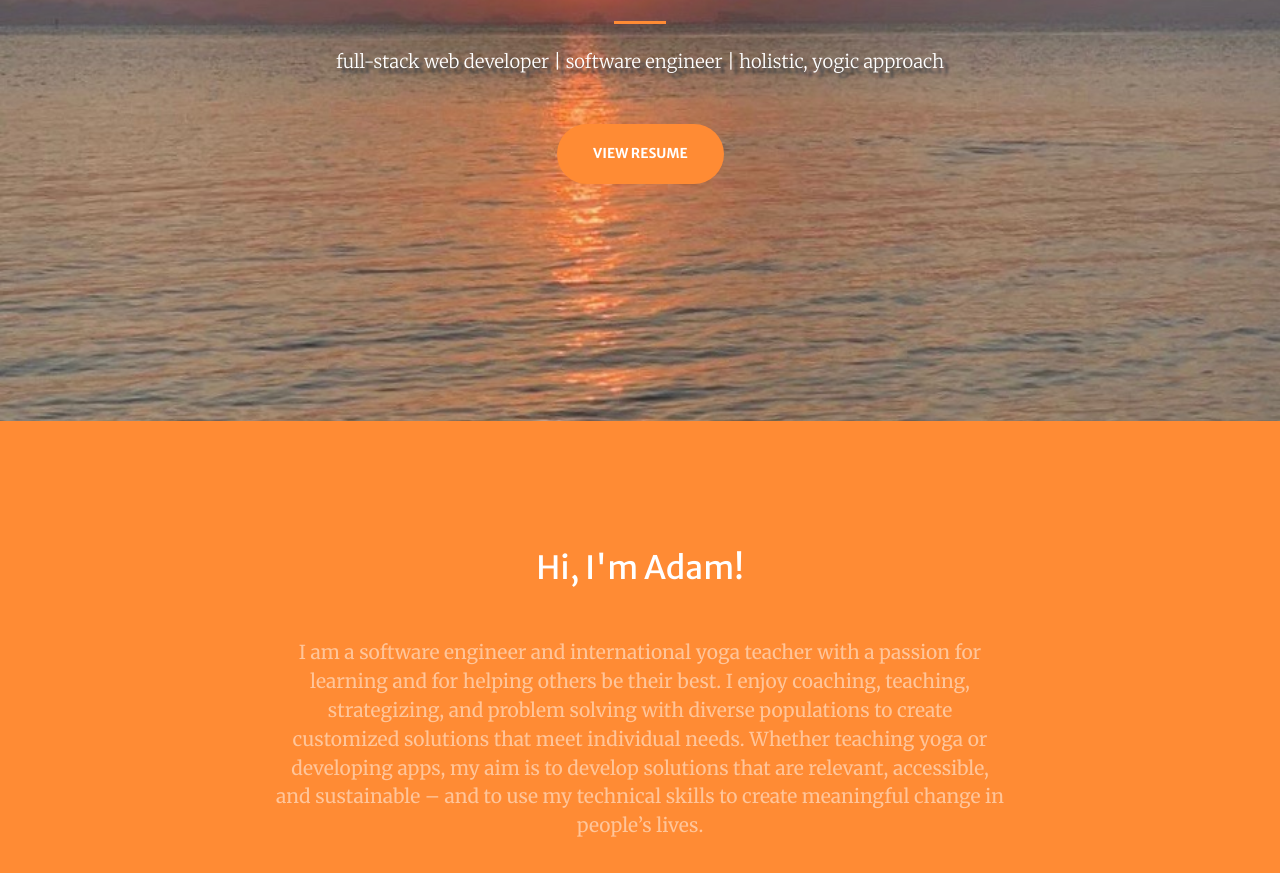
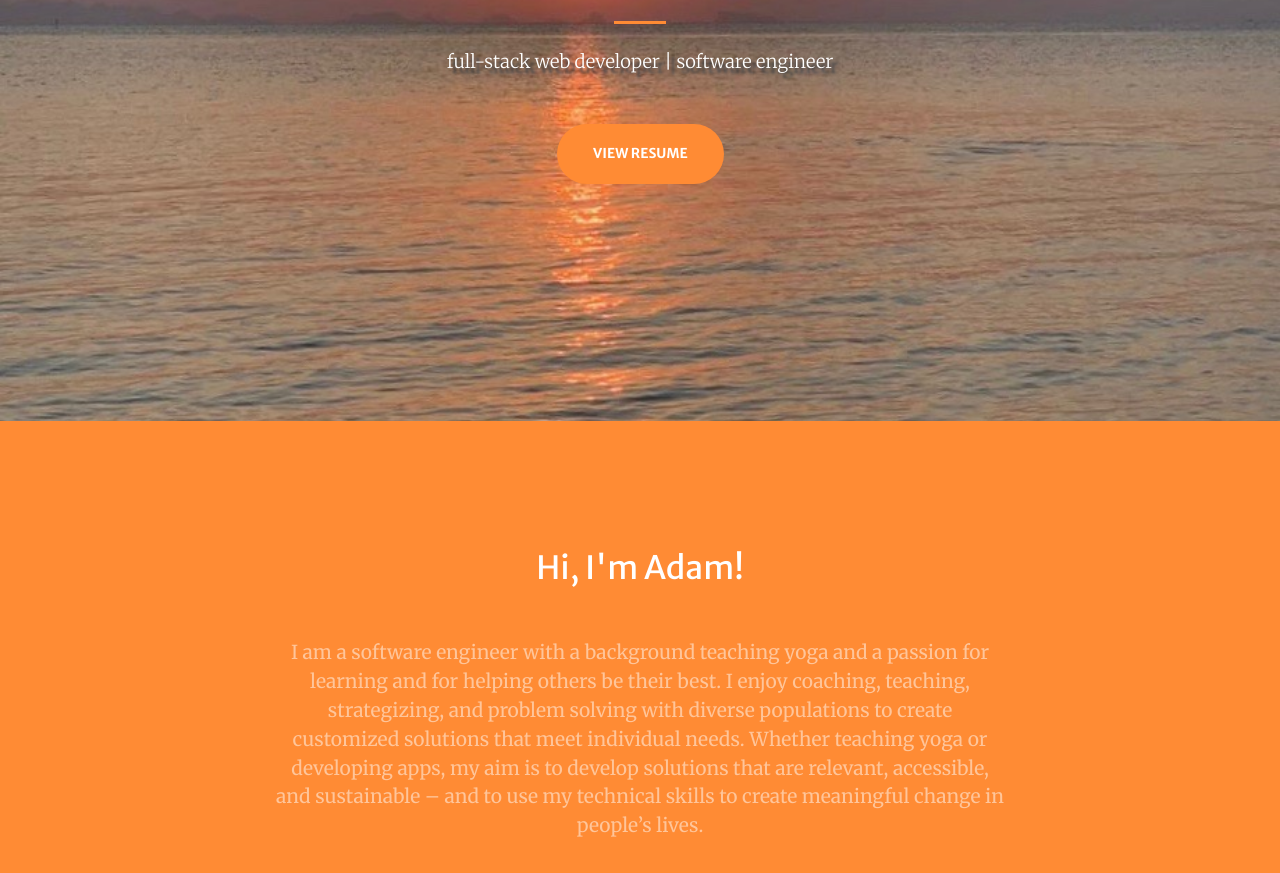
Before and after one commit to apcaplan/apcaplan.github.io, a website with bundled scripts: page index.html in a window 1280 px wide. Shown: the part 379-1252 px from the top of the page. Built offline with nearby package versions, Linux system fonts and the light colour scheme.

Commit message:
Update name tag

```diff
--- a/index.html
+++ b/index.html
@@ -69,7 +69,7 @@
             <hr class="divider my-4">
           </div>
         <div class="col-lg-8 align-self-baseline">
-          <p class="text-white-75 font-weight-light mb-5 animated lightSpeedIn delay-2s">full-stack web developer | software engineer | holistic, yogic approach</p>
+          <p class="text-white-75 font-weight-light mb-5 animated lightSpeedIn delay-2s">full-stack web developer | software engineer</p>
           <a class="btn btn-primary btn-xl text-white js-scroll-trigger animated rotateIn slow delay-2s" href="./img/Resume/Adam Caplan Resume.pdf" target="_blank">VIEW RESUME</a>
         </div>
       </div>
@@ -83,7 +83,7 @@
         <div class="col-lg-8 text-center">
           <h2 class="text-white mt-0">Hi, I'm Adam!</h2>
           <hr class="divider dark my-4">
-          <p class="about text-white-50 bg mb-4">I am a software engineer and international yoga teacher with a passion for learning and for helping others be their best. I enjoy coaching, teaching, strategizing, and problem solving with diverse populations to create customized solutions that meet individual needs. Whether teaching yoga or developing apps, my aim is to develop solutions that are relevant, accessible, and sustainable – and to use my technical skills to create meaningful change in people’s lives. </p>
+          <p class="about text-white-50 bg mb-4">I am a software engineer with a background teaching yoga and a passion for learning and for helping others be their best. I enjoy coaching, teaching, strategizing, and problem solving with diverse populations to create customized solutions that meet individual needs. Whether teaching yoga or developing apps, my aim is to develop solutions that are relevant, accessible, and sustainable – and to use my technical skills to create meaningful change in people’s lives. </p>
           <!-- <a class="btn btn-light btn-xl js-scroll-trigger" href="#services">My skills!</a> -->
         </div>
       </div>
```
